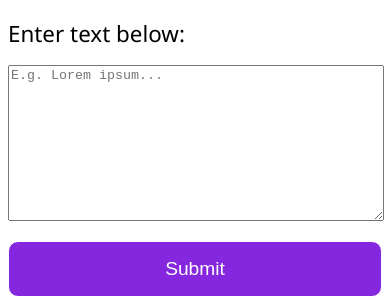
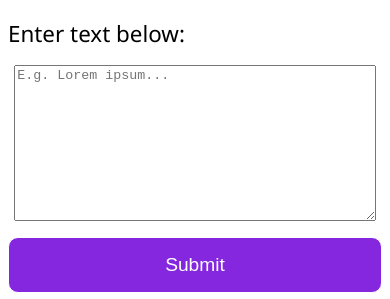
Before and after one commit to oseivale/text-processor, a website: page index.html in a window 390 px wide. Shown: the part 216-515 px from the top of the page. Drawn offline with Linux system fonts and the light colour scheme.

Commit message:
small style changes

```diff
--- a/package.json
+++ b/package.json
@@ -4,7 +4,8 @@
   "description": "Simple text processor project.",
   "main": "main.js",
   "scripts": {
-    "test": "npm run test"
+    "test": "npm run test",
+    "build": "npm run build"
   },
   "repository": {
     "type": "git",
--- a/styles.css
+++ b/styles.css
@@ -94,3 +94,11 @@ tr:nth-child(even) {
   background-color: #ffffff;
   border: 1px solid #8527de;
 }
+
+@media screen and (max-width: 680px){
+  #text-processor-form textarea {
+    display: block;
+    width: 95%;
+    margin: 0 auto;
+  }
+}
```
